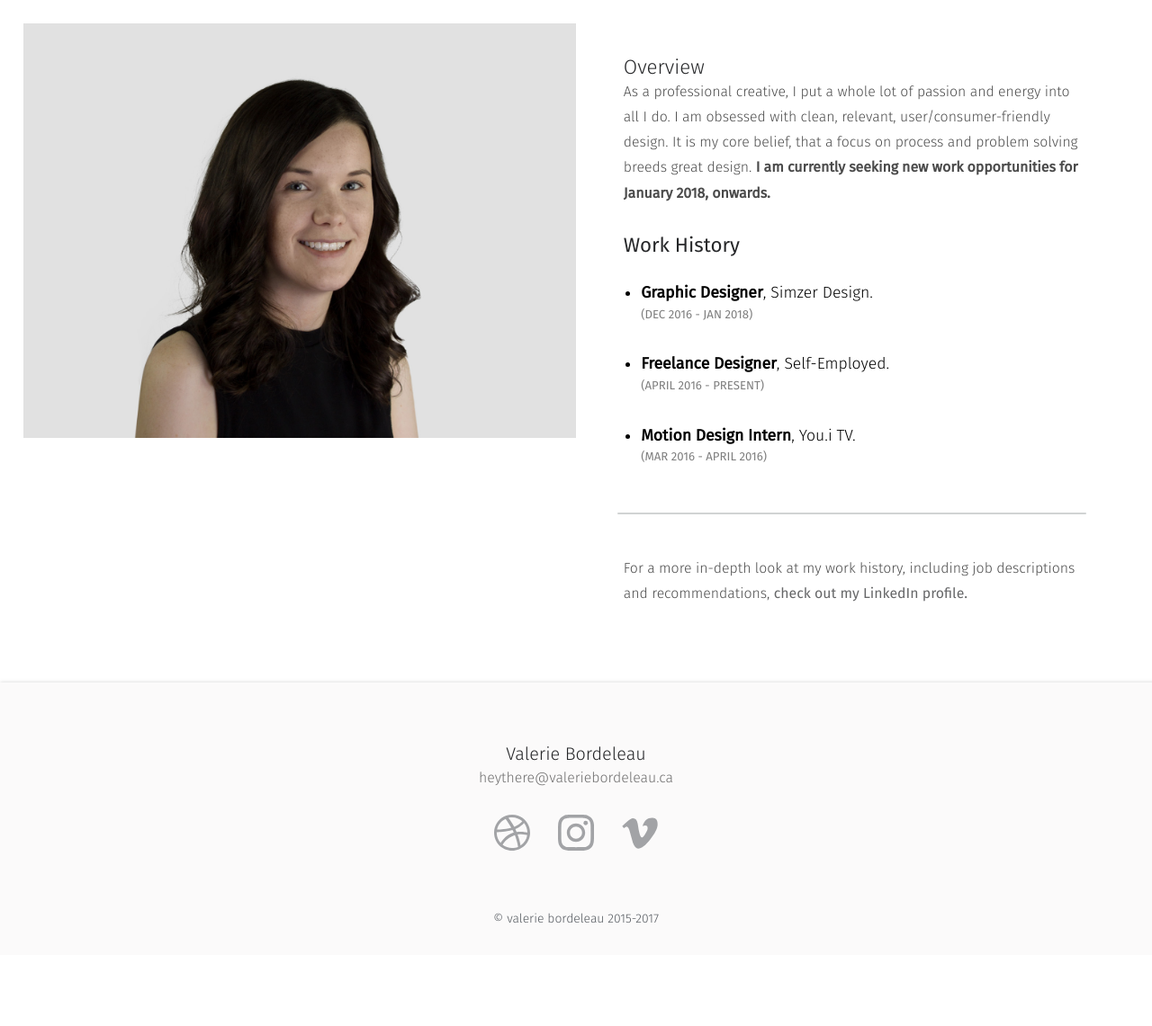
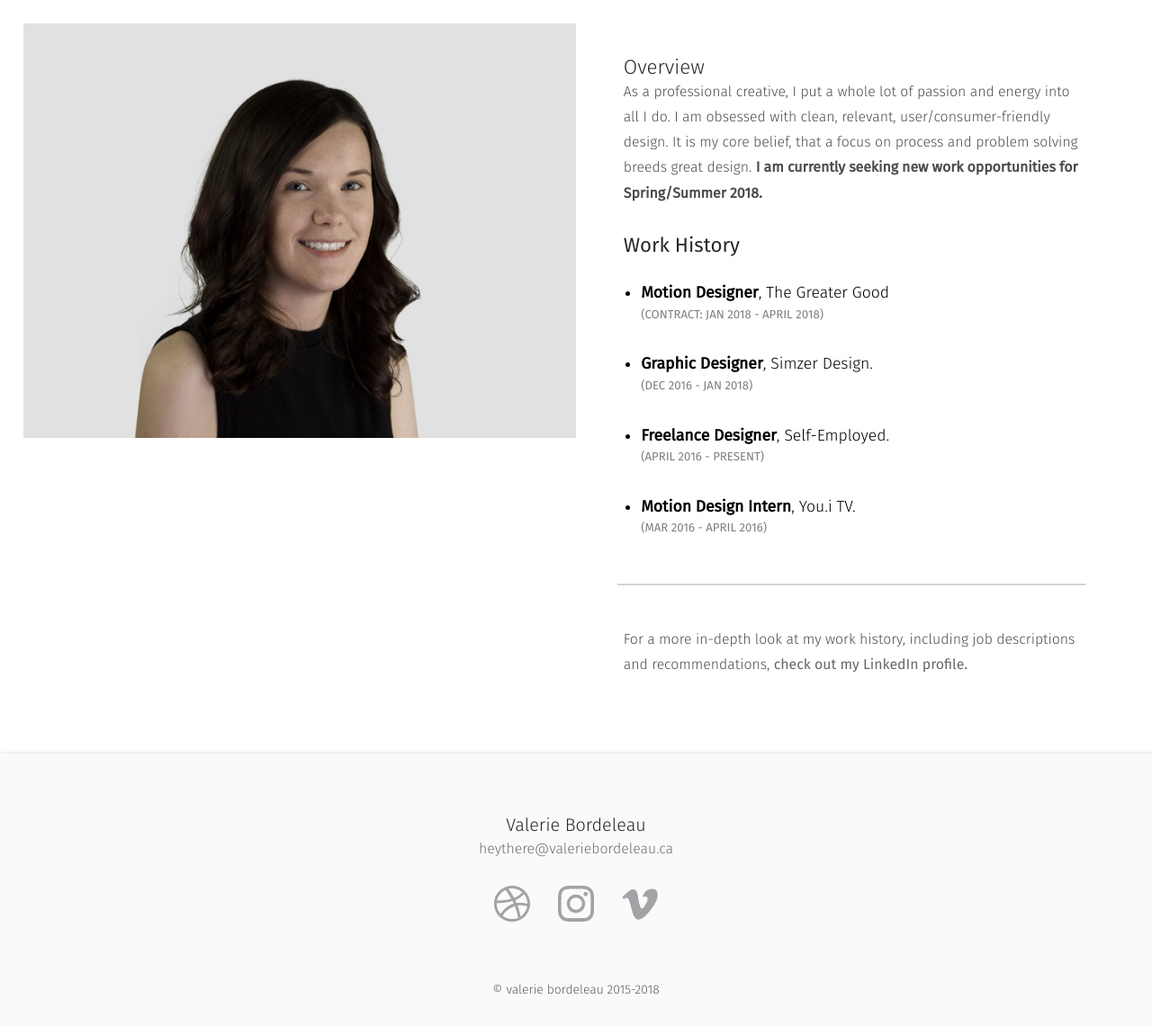
Before and after one commit to valeriebordeleau/portfolioNew, a Jekyll site: the page built from about.html, in a window 1280 px wide and 1400 px high, scrolled down 357 px. Shown: the part 259-1400 px from the top of the window at 90% size. Built offline with Jekyll 4.4.1, drawn with Linux system fonts in a browser that asks for light colours; comment, search, counter and statistics services are not loaded; before the commit the page ends 1678 px from its top, so only the background shows below that.

Commit message:
Text updates

```diff
--- a/_layouts/default.html
+++ b/_layouts/default.html
@@ -137,7 +137,7 @@
 
 
 
-      <p class="pad-top-double push-0 pad-bottom text-center" role="contentinfo"><small class="micro copyrights">© valerie bordeleau 2015-2017</small></p>
+      <p class="pad-top-double push-0 pad-bottom text-center" role="contentinfo"><small class="micro copyrights">© valerie bordeleau 2015-2018</small></p>
 
 
     </div><!-- footer colour block -->
--- a/_layouts/footer.html
+++ b/_layouts/footer.html
@@ -103,7 +103,7 @@
 
 
 
-      <p class="pad-top-double push-0 pad-bottom text-center" role="contentinfo"><small class="micro copyrights">© valerie bordeleau 2015-2017</small></p>
+      <p class="pad-top-double push-0 pad-bottom text-center" role="contentinfo"><small class="micro copyrights">© valerie bordeleau 2015-2018</small></p>
 
 
     </div><!-- footer colour block -->
--- a/_layouts/projects.html
+++ b/_layouts/projects.html
@@ -151,7 +151,7 @@
 
 
 
-      <p class="pad-top-double push-0 pad-bottom text-center" role="contentinfo"><small class="micro copyrights">© valerie bordeleau 2015-2017</small></p>
+      <p class="pad-top-double push-0 pad-bottom text-center" role="contentinfo"><small class="micro copyrights">© valerie bordeleau 2015-2018</small></p>
 
 
     </div><!-- footer colour block -->
--- a/about.html
+++ b/about.html
@@ -25,11 +25,14 @@ title: Valerie Bordeleau Graphic Design · Ottawa, ON
 
     <div class="unit unit-s-1 unit-l-1-2 aboutText">
         <h4 class="push-0 gutter-2">Overview</h4>
-            <p class="gutter-2 push-0">As a professional creative, I put a whole lot of passion and energy into all I do. I am obsessed with clean, relevant, user/consumer-friendly design. It is my core belief, that a focus on process and problem solving breeds great design. <strong>I am currently seeking new work opportunities for January 2018, onwards. </strong></p>
+            <p class="gutter-2 push-0">As a professional creative, I put a whole lot of passion and energy into all I do. I am obsessed with clean, relevant, user/consumer-friendly design. It is my core belief, that a focus on process and problem solving breeds great design. <strong>I am currently seeking new work opportunities for Spring/Summer 2018. </strong></p>
 
         <h4 class="gutter-2 push stronger">Work History</h4>
 
         <ul class="aboutList gutter-2">
+
+                <li class="push-0 aboutListItem1"><strong>Motion Designer</strong>, <br class="only-sm">The Greater Good</li>
+                <h6 class="date  push aboutListItem2">(Contract: Jan 2018 - April 2018)</h6>
 
                 <li class="push-0 aboutListItem1"><strong>Graphic Designer</strong>, <br class="only-sm">Simzer Design.</li>
                 <h6 class="date push aboutListItem2">(Dec 2016 - Jan 2018)</h6>
@@ -40,6 +43,8 @@ title: Valerie Bordeleau Graphic Design · Ottawa, ON
                 <li class="push-0 aboutListItem1"><strong>Motion Design Intern</strong>, <br class="only-sm">You.i TV.</li>
                 <h6 class="date  push aboutListItem2">(Mar 2016 - April 2016)</h6>
 
+
+
         </ul>
 
         <div class="divider"></div>
```
Also changed, not shown: 3 other files.
